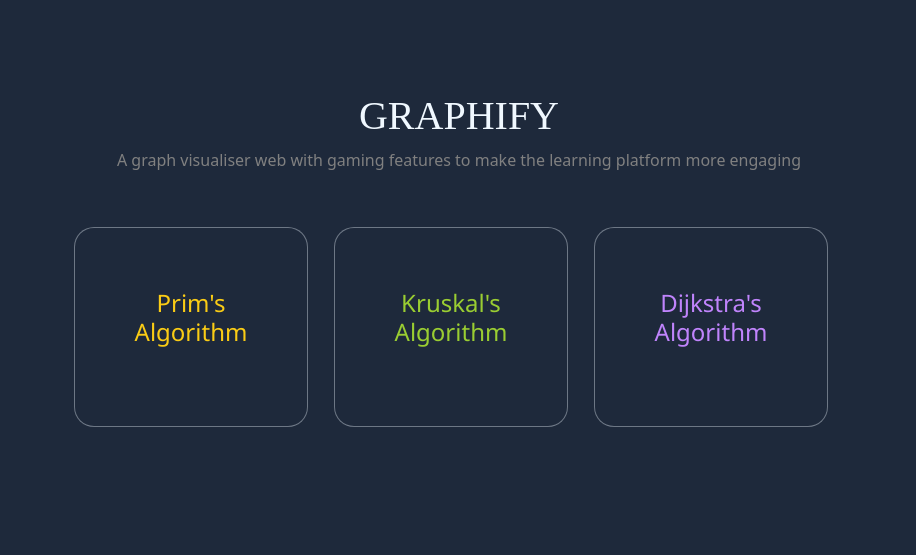
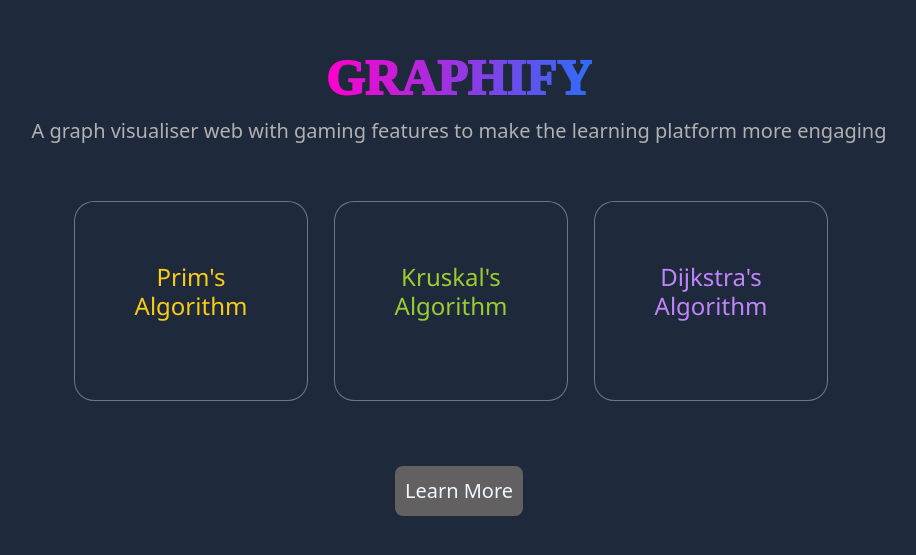
Before and after one commit to anupa-rb/graphify, a React (Create React App) app: page / in a window 1280 px wide. Shown: the part 113-668 px from the top of the page, without its empty margins (181-1097 px from the left). Built offline with nearby package versions, Linux system fonts and the light colour scheme.

Commit message:
updated css for landing page

```diff
--- a/src/Pages/LandingPage.js
+++ b/src/Pages/LandingPage.js
@@ -8,10 +8,11 @@ const LandingPage = () => {
       <div className="containerStyle">
         <h1>GRAPHIFY</h1>
       </div>
-      <div style={{color:"GrayText"}}>A graph visualiser web with gaming features to make the learning platform more engaging</div>
-      {/* <Button variant="outline-light" size="lg" href="/home" className="btn">
-        Start Learning
-      </Button> */}
+      <div className="descriptionStyle">
+        A graph visualiser web with gaming features to make the learning
+        platform more engaging
+      </div>
+
       <div className="cardStyle">
         <Card.Link href="/prims">
           <Card className="card">
@@ -47,6 +48,9 @@ const LandingPage = () => {
           </Card>
         </Card.Link>
       </div>
+      <Button variant="light" size="lg" href="/learnmore" className="btn">
+        Learn More
+      </Button>
     </div>
   );
 };
--- a/src/styles/landingPage.css
+++ b/src/styles/landingPage.css
@@ -19,8 +19,27 @@
   font-family: "Montserrat", serif;
   font-weight: 1000;
 }
+
+.containerStyle h1 {
+  font-size: 50px;
+  font-weight: 1000;
+  color: #f0f8ff;
+  background: linear-gradient(to right, #ff00cc, #2d6df8); /* Pink to Deep Blue */
+    -webkit-background-clip: text;
+    -webkit-text-fill-color: transparent;
+    display: inline-block;
+}
+.descriptionStyle {
+  font-size: 20px;
+  font-weight: 500;
+  color: #b1b1b1;
+  display: inline-block;
+}
 .btn {
   margin: 10px;
+  background: #626060;
+  color: aliceblue;
+  border: none;
 }
 .cardStyle {
   display: flex;
```
